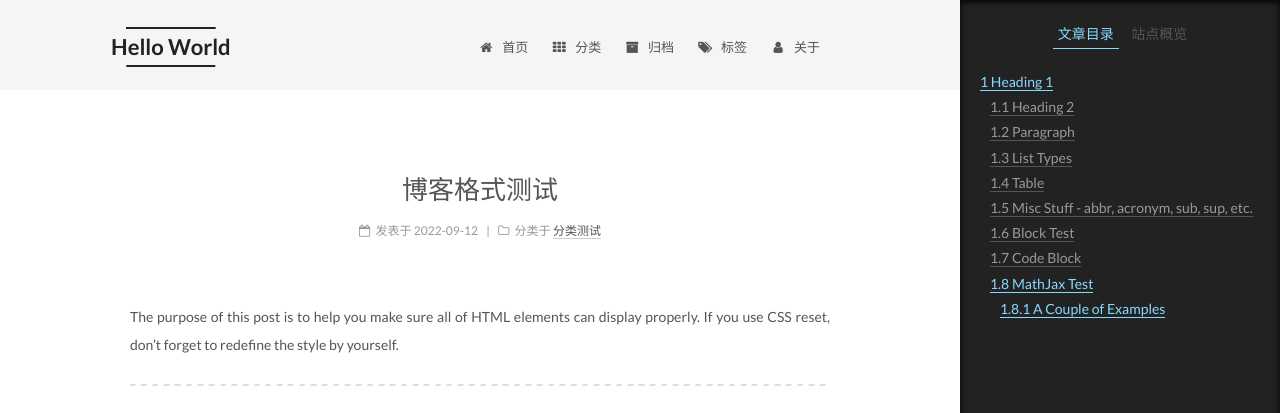
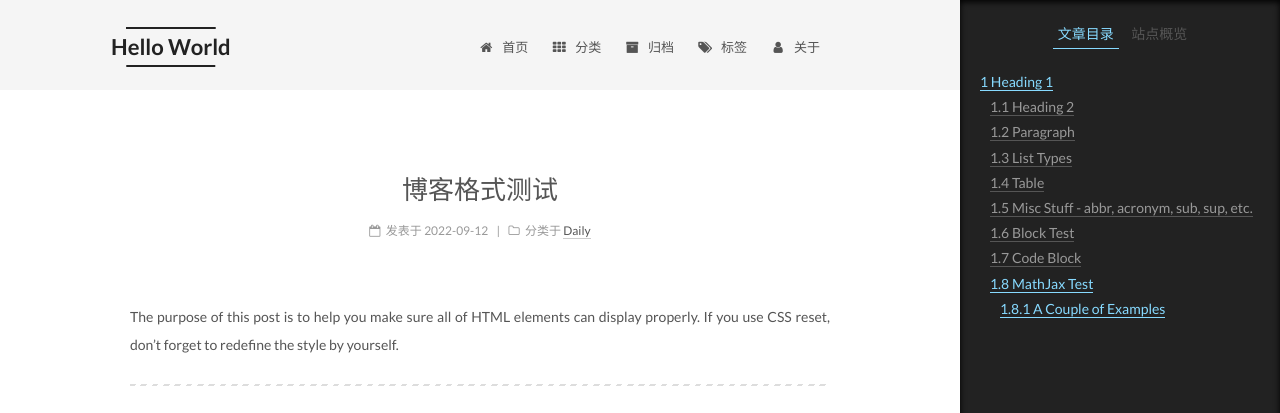
Before and after one commit to PRC-AExcalibur/PRC-AExcalibur.GitHub.io, a Jekyll site: the page built from _posts/2022-09-12-artical-test.md, in a window 1280 px wide. Shown: the top 413 px of the page. Built offline with Jekyll 4.4.1, drawn with Linux system fonts in a browser that asks for light colours; formulas are drawn with MathJax 3.

Commit message:
Update 2022-09-12-artical-test.md

```diff
--- a/_posts/2022-09-12-artical-test.md
+++ b/_posts/2022-09-12-artical-test.md
@@ -3,9 +3,9 @@ layout: post
 title:  博客格式测试
 date: 2022-09-12 16:31:06
 categories:
-- 分类测试
+- Daily
 tags:
-- 标签测试
+- daily
 ---
 
 The purpose of this post is to help you make sure all of HTML elements can display properly. If you use CSS reset, don't forget to redefine the style by yourself.
```
